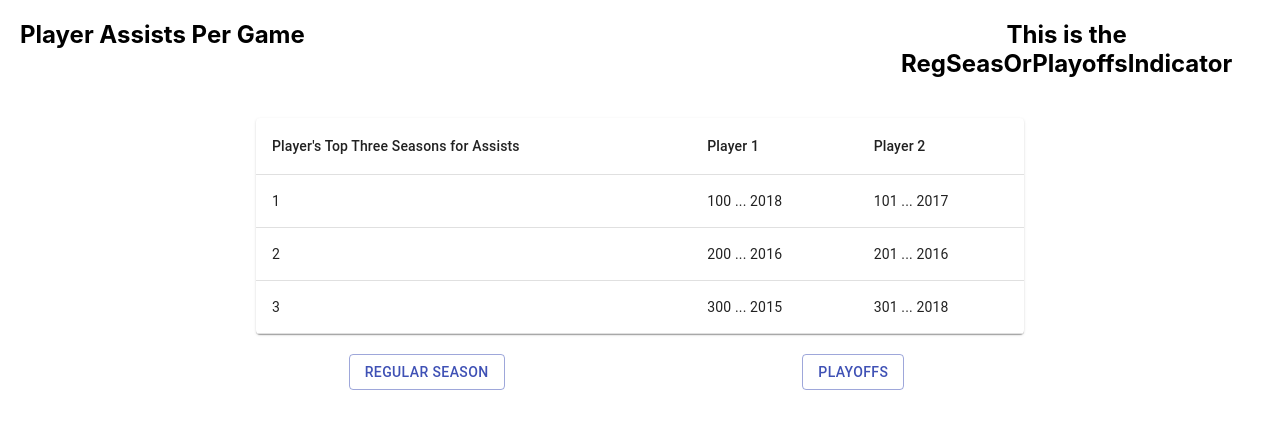
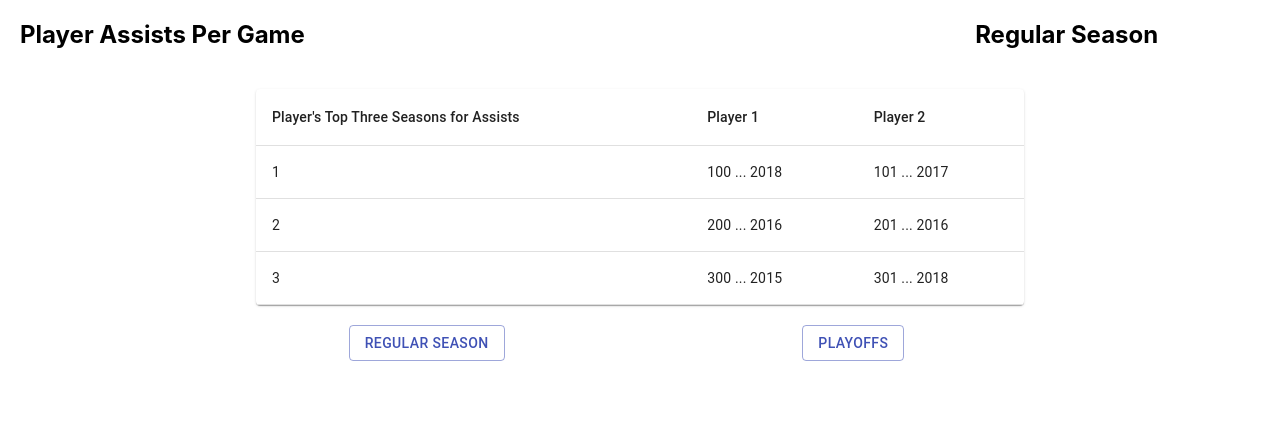
Before and after one commit to KMOndrus/flux-redux-react-basketball-assists-demo, a React (Create React App) app: page / in a window 1280 px wide. Shown: the top 428 px of the page. Built offline with nearby package versions, Linux system fonts and the light colour scheme.

Commit message:
adding button funtionality

```diff
--- a/src/Components/PlayerComparisonRows.jsx
+++ b/src/Components/PlayerComparisonRows.jsx
@@ -25,7 +25,9 @@ const PlayerComparisonRows = () => {
   return (
     <TableBody>
       {tempData.map(row => (
-        <TableRow>
+        <TableRow
+          id={row.rank}
+        >
           <TableCell>
             {row.rank}
           </TableCell>
--- a/src/Components/RegSeasOrPlayoffsIndicator.jsx
+++ b/src/Components/RegSeasOrPlayoffsIndicator.jsx
@@ -1,10 +1,17 @@
 import React from 'react';
 
-const RegSeasOrPlayoffsIndicator = () => {
+const RegSeasOrPlayoffsIndicator = (props) => {
+  const display = () => {
+    if (props.dataIndicator === true) {
+      return ("Playoffs");
+    } else {
+      return ("Regular Season");
+    }
+  };
   return (
     <React.Fragment>
       <h2>
-        This is the RegSeasOrPlayoffsIndicator
+        {display()}
       </h2>
     </React.Fragment>
   )
--- a/src/Components/SeasonTypeButton.jsx
+++ b/src/Components/SeasonTypeButton.jsx
@@ -7,6 +7,7 @@ const SeasonTypeButton = (props) => {
       <Button
         variant="outlined"
         color="primary"
+        onClick={props.toggleDataIndicator}
       >
         {props.buttonText}
       </Button>
--- a/src/Containers/AssistAppContainer.jsx
+++ b/src/Containers/AssistAppContainer.jsx
@@ -6,7 +6,25 @@ import Grid from '@material-ui/core/Grid';
 import '../styles/App.css';
 import SeasonTypeButton from "../Components/SeasonTypeButton";
 
-const AssistAppContainer = () => {
+class AssistAppContainer extends React.Component {
+  constructor(props) {
+    super(props);
+
+    this.state = {
+      dataIndicator: "Regular Season",
+    };
+
+    this.toggleDataIndicator = this.toggleDataIndicator.bind(this);
+  }
+
+  toggleDataIndicator = (event) => {
+
+    this.setState({
+      dataIndicator: !this.state.dataIndicator,
+    });
+  };
+
+  render(){
     return (
       <React.Fragment>
         <Grid container justify='space-between'>
@@ -14,7 +32,9 @@ const AssistAppContainer = () => {
             <PageHeader />
           </Grid>
           <Grid item xs={4}>
-          <RegSeasOrPlayoffsIndicator />
+            <RegSeasOrPlayoffsIndicator
+              dataIndicator={this.state.dataIndicator}
+            />
           </Grid>
         </Grid>
         <Grid container justify='center'>
@@ -23,17 +43,22 @@ const AssistAppContainer = () => {
         <Grid container justify='center'>
           <Grid item xs={4}>
             <SeasonTypeButton
+              id="regSeason-button"
               buttonText="Regular Season"
+              toggleDataIndicator={this.toggleDataIndicator}
             />
           </Grid>
           <Grid item xs={4}>
             <SeasonTypeButton
+              id="playoffs-button"
               buttonText="Playoffs"
+              toggleDataIndicator={this.toggleDataIndicator}
             />
           </Grid>
         </Grid>
       </React.Fragment>
     )
+  }
 };
 
 export default AssistAppContainer;
```
Lines whose indentation alone changed are shown as unchanged.
